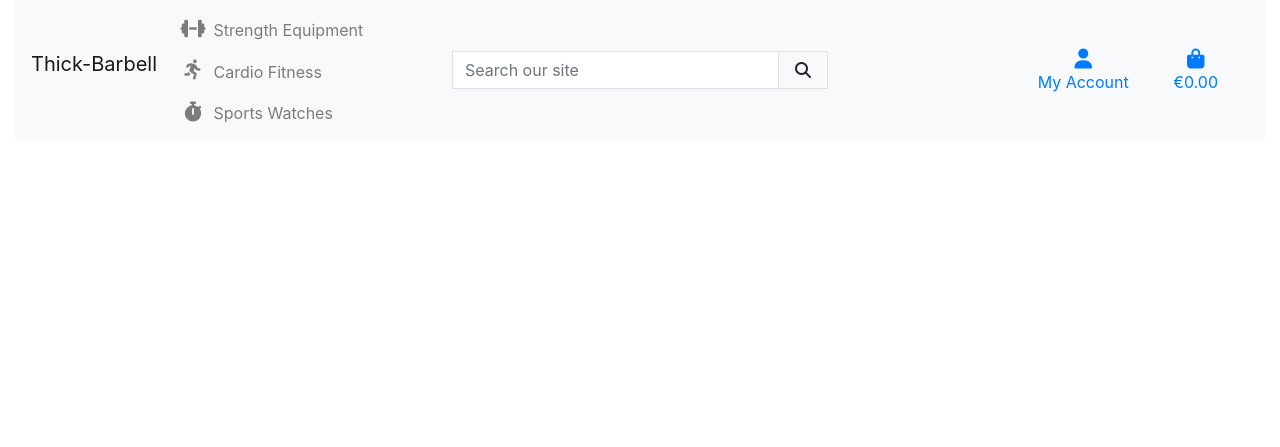
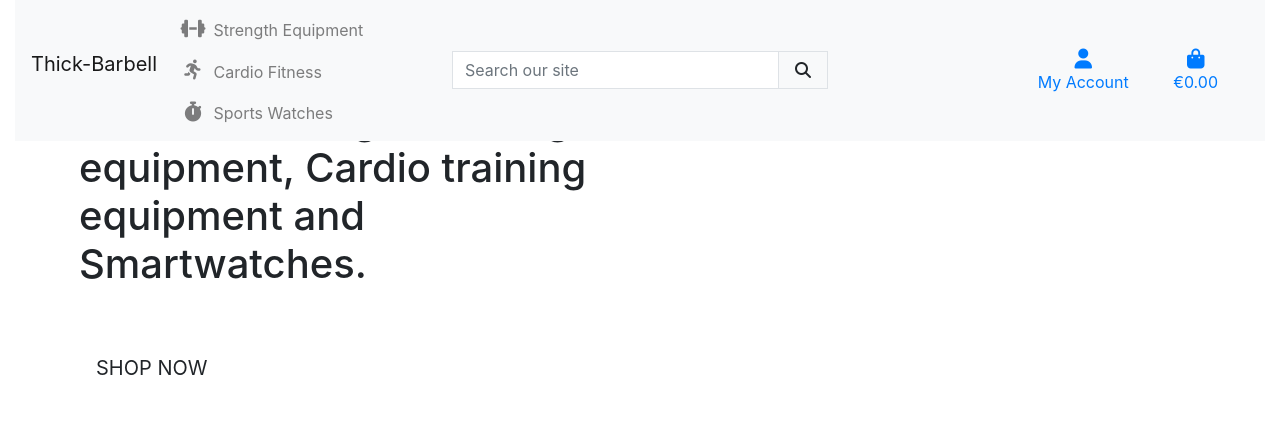
Before and after one commit to azimny86/Thick-Barbell, a Django app: page / in a window 1280 px wide. Shown: the top 447 px of the page. Run offline with Django 3.2, Linux system fonts and the light colour scheme; some libraries are stand-ins or nearby versions.

```diff
--- a/home/templates/home/index.html
+++ b/home/templates/home/index.html
@@ -7,5 +7,21 @@
 
 {% block content %}
 
+    <div class="container h-100">
+        <div class="row h-100">
+            <div class="col-7 col-md-6 my-auto">
+                <h1 class="display-5 logo-font ">
+                    Welcome to the barbell store, our assortment includes Strength training equipment, Cardio training equipment and Smartwatches.
+                </h1>
 
+                <div class="my-5">
+                    <h3>
+                        <a href="#" class="shop-now-button btn btn-lg rounded-0 text-0 text-uppercase py-3">Shop Now</a>
+                    </h3>
+
+                </div>
+
+            </div>
+        </div>
+    </div>
 {% endblock %}
--- a/thick_barbell/urls.py
+++ b/thick_barbell/urls.py
@@ -15,9 +15,11 @@ Including another URLconf
 """
 from django.contrib import admin
 from django.urls import path, include
+from django.conf import settings
+from django.conf.urls.static import static
 
 urlpatterns = [
     path('admin/', admin.site.urls),
     path('accounts/', include('allauth.urls')),
     path('', include('home.urls')),
-]
+] + static(settings.MEDIA_URL, document_root=settings.MEDIA_ROOT)
```
